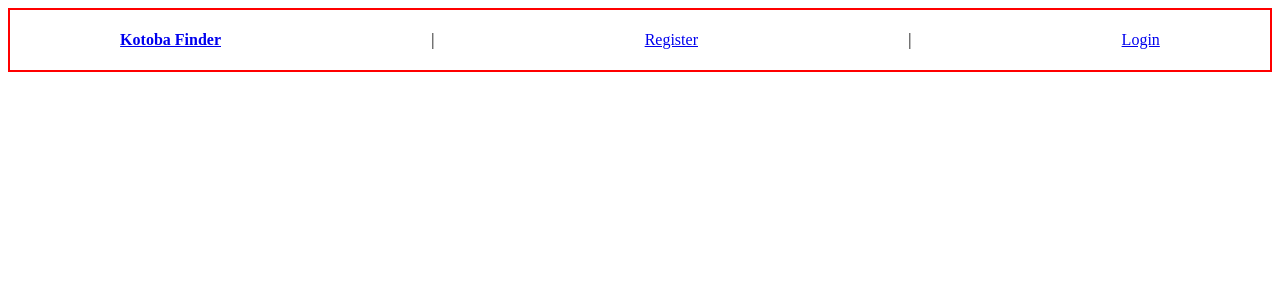
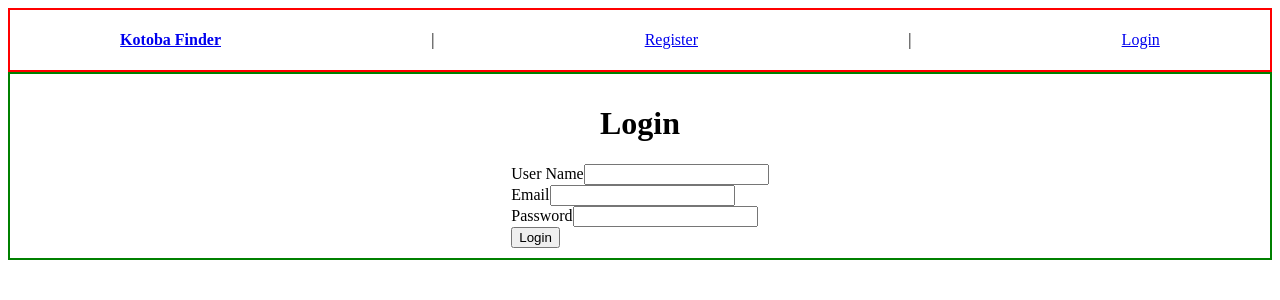
Before and after one commit to pand3m1x/kotoba_finder, a React (Vite) app in the folder frontend/kotoba-finder/: page /login in a window 1280 px wide. Shown: the top 300 px of the page. Built offline with nearby package versions, Linux system fonts and the light colour scheme; no server answers.

Commit message:
had to add new user because I forgot Jimmy's password, but, that being said, log in works... probably should've tested register too instead of doing in through postman, lol

```diff
--- a/frontend/kotoba-finder/src/App.jsx
+++ b/frontend/kotoba-finder/src/App.jsx
@@ -21,7 +21,7 @@ function App() {
       <Routes>
           <Route path="/" element={<Navigate to="/room/69cae83de20491b659e2d66f" />} />
           <Route path="/room/:id" element={<GamePage />} />
-          {/* <Route path="/login" element={<Login />} /> */}
+          <Route path="/login" element={<Login />} />
           <Route path="/register" element={<Register />} />
           <Route path="/vocab" element={<Vocab />} />
       </Routes>
--- a/frontend/kotoba-finder/src/context/UserContext.jsx
+++ b/frontend/kotoba-finder/src/context/UserContext.jsx
@@ -13,7 +13,7 @@ function UserProvider({ children }) {
 
   // set the initial state to null or temporary user
 
-  const [ user, setUser] = useState(null)
+  const [ user, setUser] = useState(initialUser)
   const navigate = useNavigate()
 
 //useEffect that verifies the token and retrieves User Data
--- a/frontend/kotoba-finder/src/main.jsx
+++ b/frontend/kotoba-finder/src/main.jsx
@@ -3,14 +3,14 @@ import { createRoot } from 'react-dom/client'
 import './index.css'
 import App from './App.jsx'
 import { BrowserRouter } from 'react-router-dom'
-// import UserProvider from './context/UserContext.jsx'
+import UserProvider from './context/UserContext.jsx'
 
 createRoot(document.getElementById('root')).render(
 
     <BrowserRouter>
-      {/* <UserProvider> */}
+      <UserProvider>
         <App />
-      {/* </UserProvider> */}
+      </UserProvider>
     </BrowserRouter>
 
 )
--- a/frontend/kotoba-finder/src/pages/GamePage.jsx
+++ b/frontend/kotoba-finder/src/pages/GamePage.jsx
@@ -162,13 +162,13 @@ return newArray;
     if (storedVocab) {
       setKnownVocab(JSON.parse(storedVocab))
     }
-    console.log("last game:", storedVocab)
+    console.log("last game we:", storedVocab)
   }, [])
 
   // save to
   useEffect(() => {
     localStorage.setItem("knownVocab", JSON.stringify(knownVocab))
-    console.log("Hey remember:",knownVocab)
+    console.log("Hey we remember that:",knownVocab)
   }, [knownVocab])
 
   // JSON.parse(localStorage.getItem("vocab")).includes(item.item_eng) ? item.item_eng : "???"
--- a/frontend/kotoba-finder/src/pages/Login.jsx
+++ b/frontend/kotoba-finder/src/pages/Login.jsx
@@ -13,6 +13,7 @@ function Login(){
 
   const [formData, setFormData] = useState({
     userName: '',
+    email: '',
     password: ''
   })
 
@@ -65,8 +66,8 @@ function Login(){
         <label htmlFor="userName">User Name</label>
         <input value={formData.userName} onChange={handleChange} type="text" id="userName" name="userName" required /><br/>
 
-        {/* <label htmlFor="email">Email</label> */}
-        {/* <input value={formData.email} onChange={handleChange} type="email" id="email" name="email" required /> */}
+        <label htmlFor="email">Email</label>
+        <input value={formData.email} onChange={handleChange} type="email" id="email" name="email" required />
         {/* <input type="email" id="email" name="email" required/> */}
         <br/><label htmlFor="password">Password</label>
         <input value={formData.password} onChange={handleChange} type="password" id="password" name="password" required />
```
